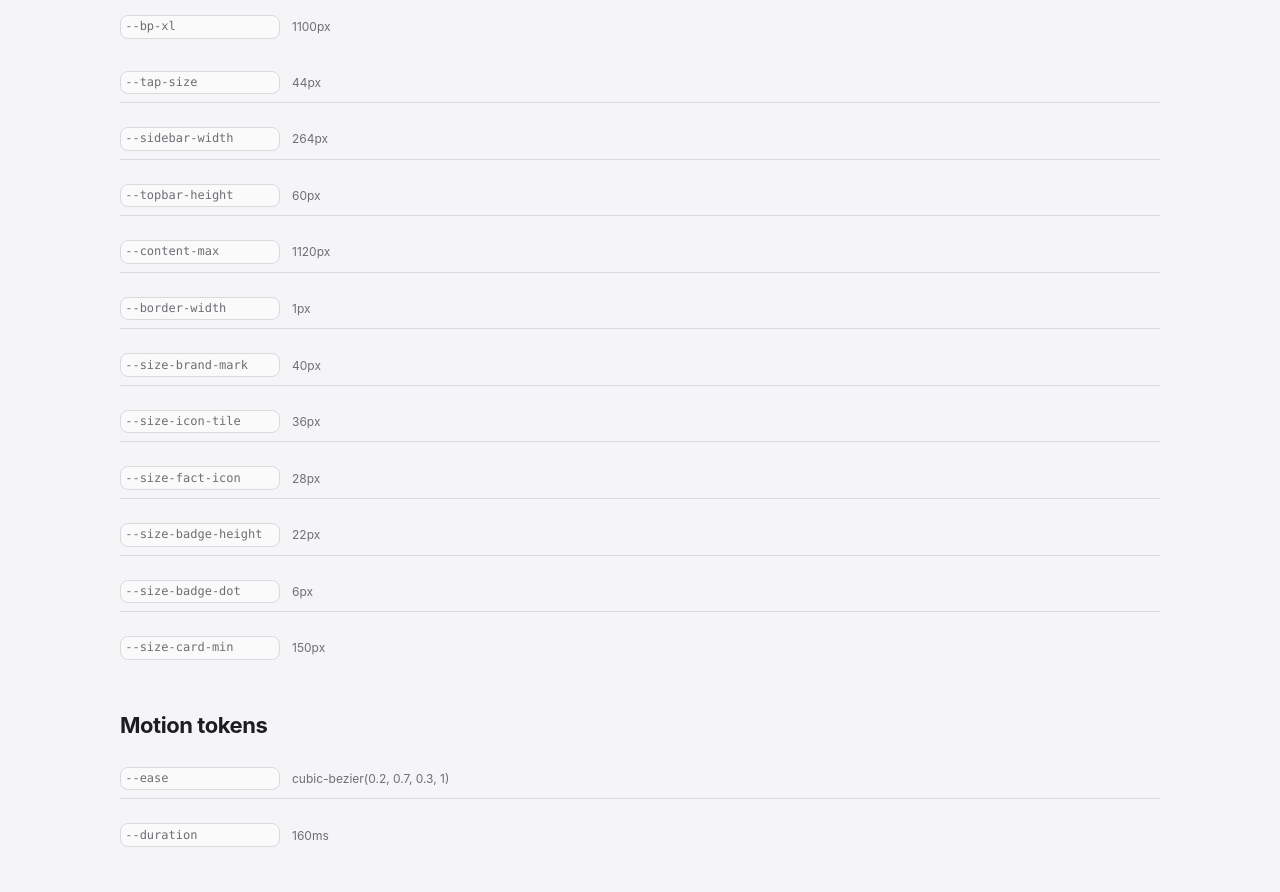
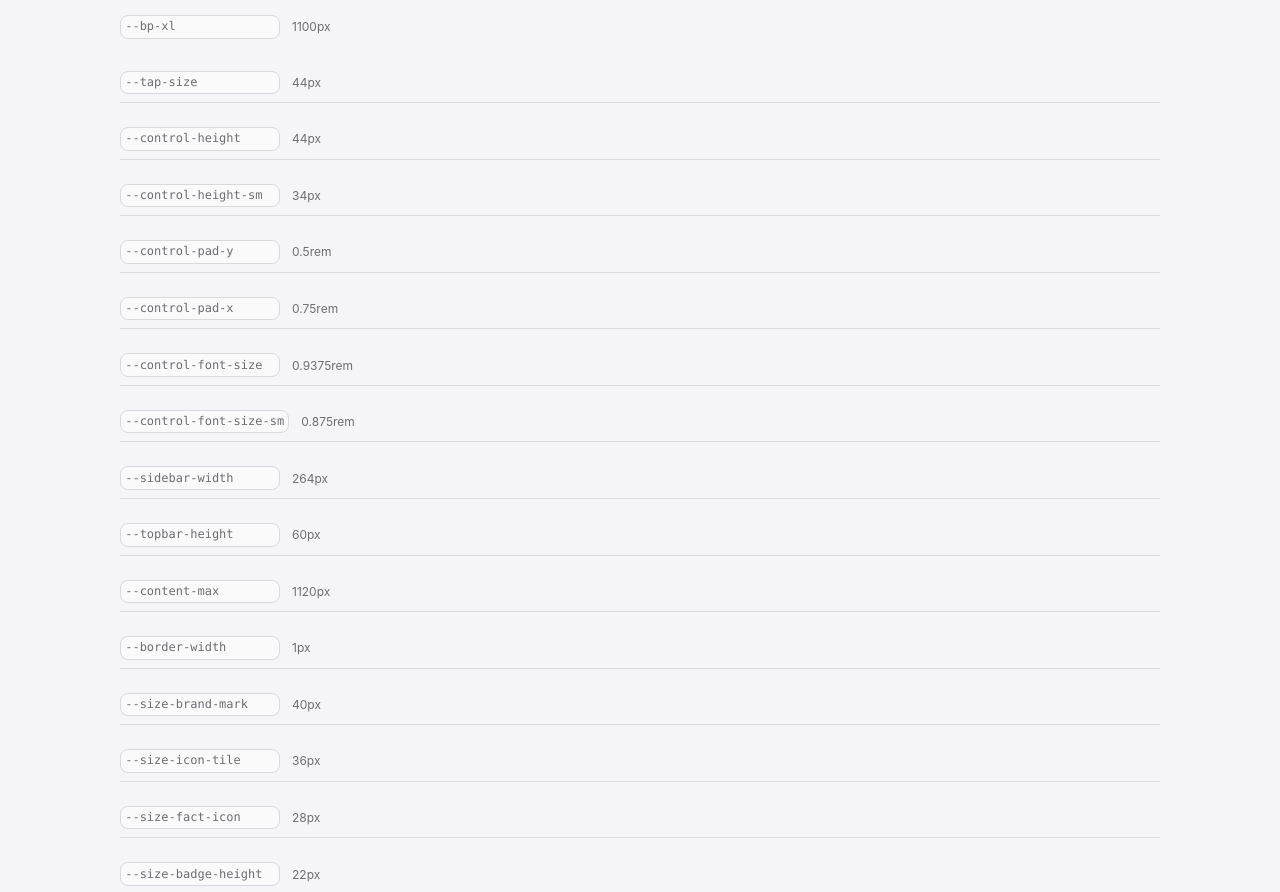
Before and after one commit to Amara-gif/HelloAmara, a website with bundled scripts: page styleguide.html in a window 1280 px wide. Shown: the part 4240-5132 px from the top of the page. Built offline with nearby package versions, Linux system fonts and the light colour scheme.

Commit message:
Task 113: Add control-size tokens
Implemented via DeepSeek Harness; reviewed by Cursor CLI.

```diff
--- a/assets/css/tokens.css
+++ b/assets/css/tokens.css
@@ -126,6 +126,15 @@ html {
   --shadow-lg: 0 18px 40px -18px rgba(29, 29, 31, 0.3);
 
   --tap-size: 44px;
+
+  /* Control sizes are theme-independent, so they live only in the light :root. */
+  --control-height: var(--tap-size);
+  --control-height-sm: 34px;
+  --control-pad-y: var(--space-2);
+  --control-pad-x: var(--space-3);
+  --control-font-size: var(--font-size-base);
+  --control-font-size-sm: var(--font-size-sm);
+
   --sidebar-width: 264px;
   --topbar-height: 60px;
   --content-max: 1120px;
--- a/assets/js/styleguide.js
+++ b/assets/js/styleguide.js
@@ -178,7 +178,7 @@ export async function initStyleguide() {
   renderTokenList('sg-radius', pick('--radius-'));
   renderTokenList('sg-shadow', pick('--shadow-'));
   renderTokenList('sg-breakpoints', pick('--bp-'));
-  renderTokenList('sg-layout', names.filter((name) => ['--tap-size', '--sidebar-width', '--topbar-height', '--content-max', '--border-width', '--size-'].some((prefix) => name.startsWith(prefix))));
+  renderTokenList('sg-layout', names.filter((name) => ['--tap-size', '--sidebar-width', '--topbar-height', '--content-max', '--border-width', '--size-', '--control-'].some((prefix) => name.startsWith(prefix))));
   renderTokenList('sg-motion', names.filter((name) => name === '--ease' || name === '--duration'));
 
   setupTabs();
```
Also changed, not shown: tests/tokens.test.js (+34 -0 lines).
